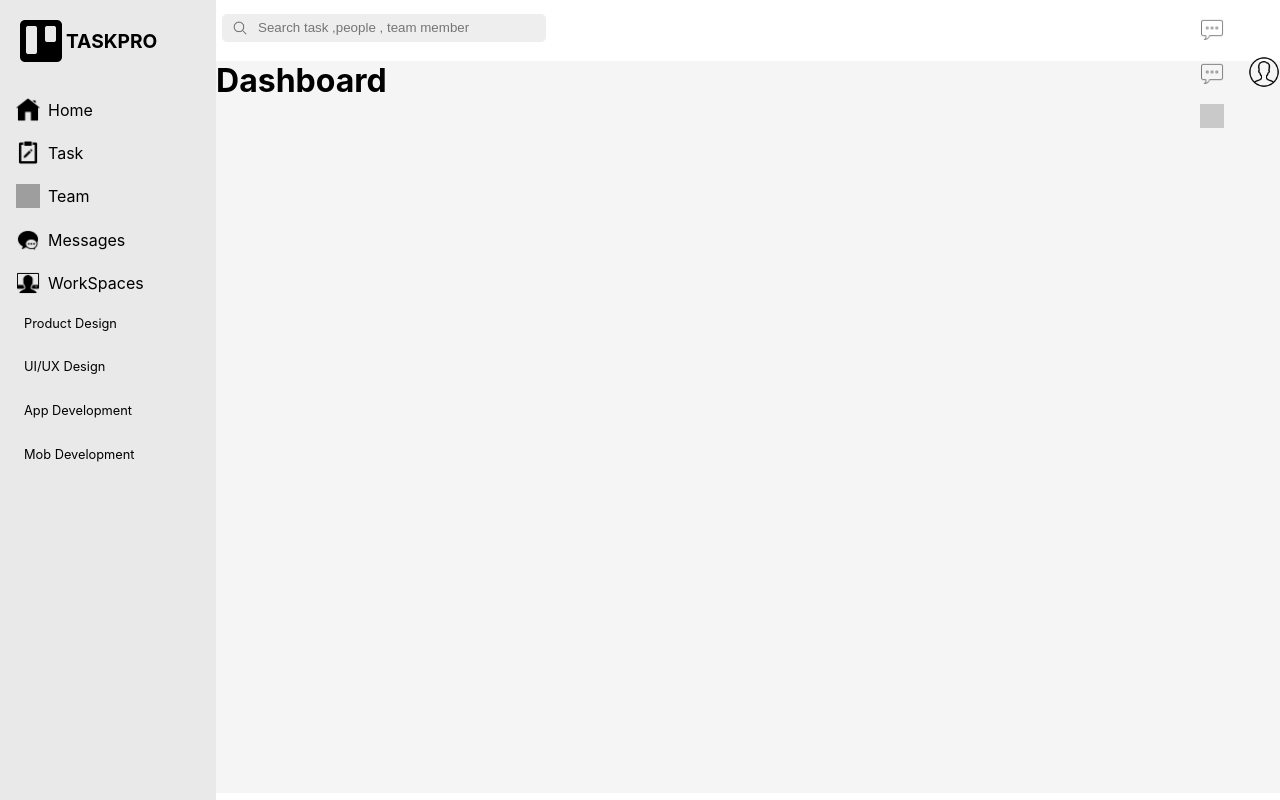
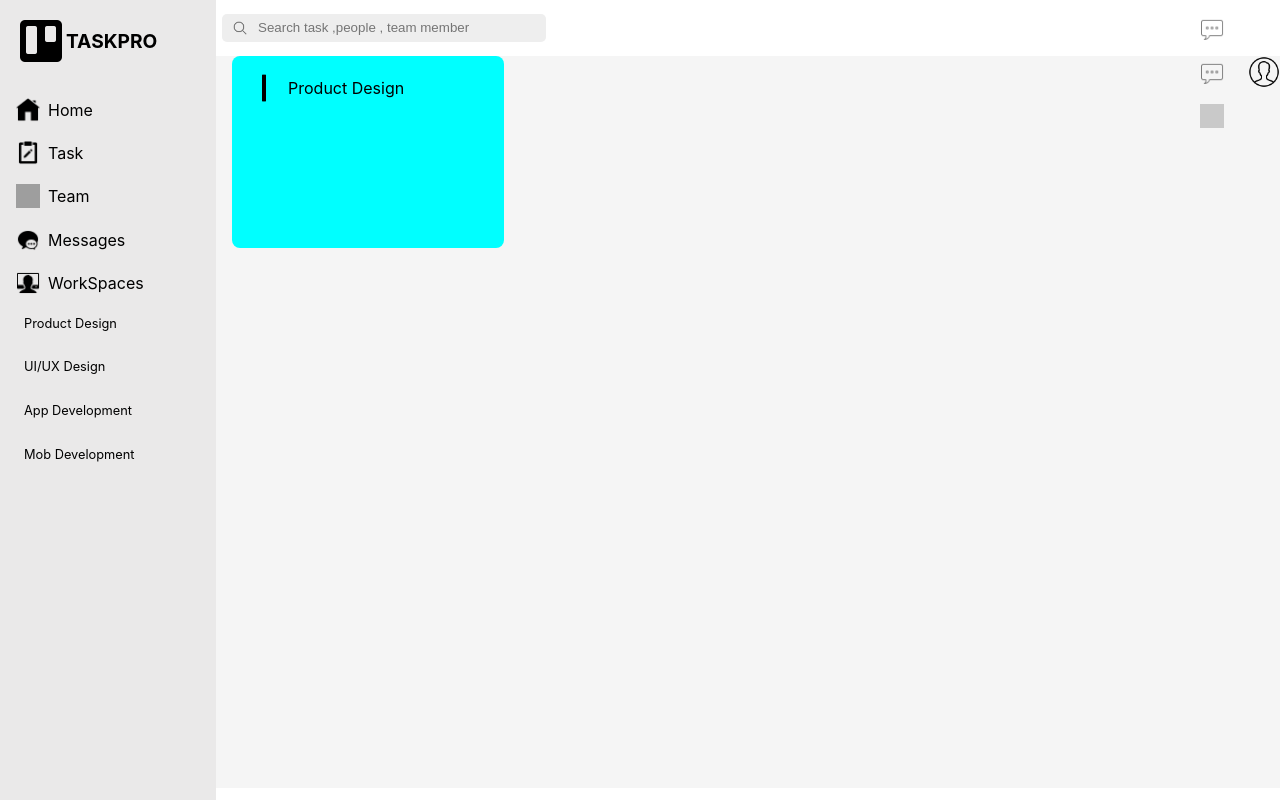
Before and after one commit to rudreshh7/remote, a React (Create React App) app: page / in a window 1280 px wide. Built offline with nearby package versions, Linux system fonts and the light colour scheme; grey boxes are pictures that could not be loaded.

Commit message:
made dashboard card

```diff
--- a/src/App.js
+++ b/src/App.js
@@ -8,9 +8,13 @@ function App() {
     <div className="App">
       <div className="rudresh">
       <Sidebar />
+      {/* Header and Main */}
       <div>
       <Header/>
+      <div>
       <Main/>
+      </div>
+
       </div>
 
 
--- a/src/components/dashboard/Main.css
+++ b/src/components/dashboard/Main.css
@@ -2,4 +2,22 @@
     background-color: #F5F5F5;
     height: 91.5vh;
     width: 100%;
+    margin-top: 1rem;
 }
+.mainCard{
+    padding : 1rem;
+    margin: 1rem;
+    width: 15rem;
+    height: 10rem;
+border-radius: 0.5rem;
+    background-color: aqua;
+}
+.titleHeading{
+    display: flex;
+    align-items: center;
+}
+.titleHeading img {
+    width: 2rem;
+    height: 2rem;
+    margin-right: 0.5rem;
+}
--- a/src/components/dashboard/Main.js
+++ b/src/components/dashboard/Main.js
@@ -4,8 +4,13 @@ import './Main.css'
 function Main() {
   return (
     <div className="main">
-        <div>
-        <h1>Dashboard</h1>
+        <div className ="mainCard">
+          <div className="titleHeading">
+            <img src="/images/vertical.png" alt="" />
+            <span>Product Design</span>
+          </div>
+
+
         </div>
     </div>
   )
```
Also changed, not shown: public/images/vertical.png (added).
